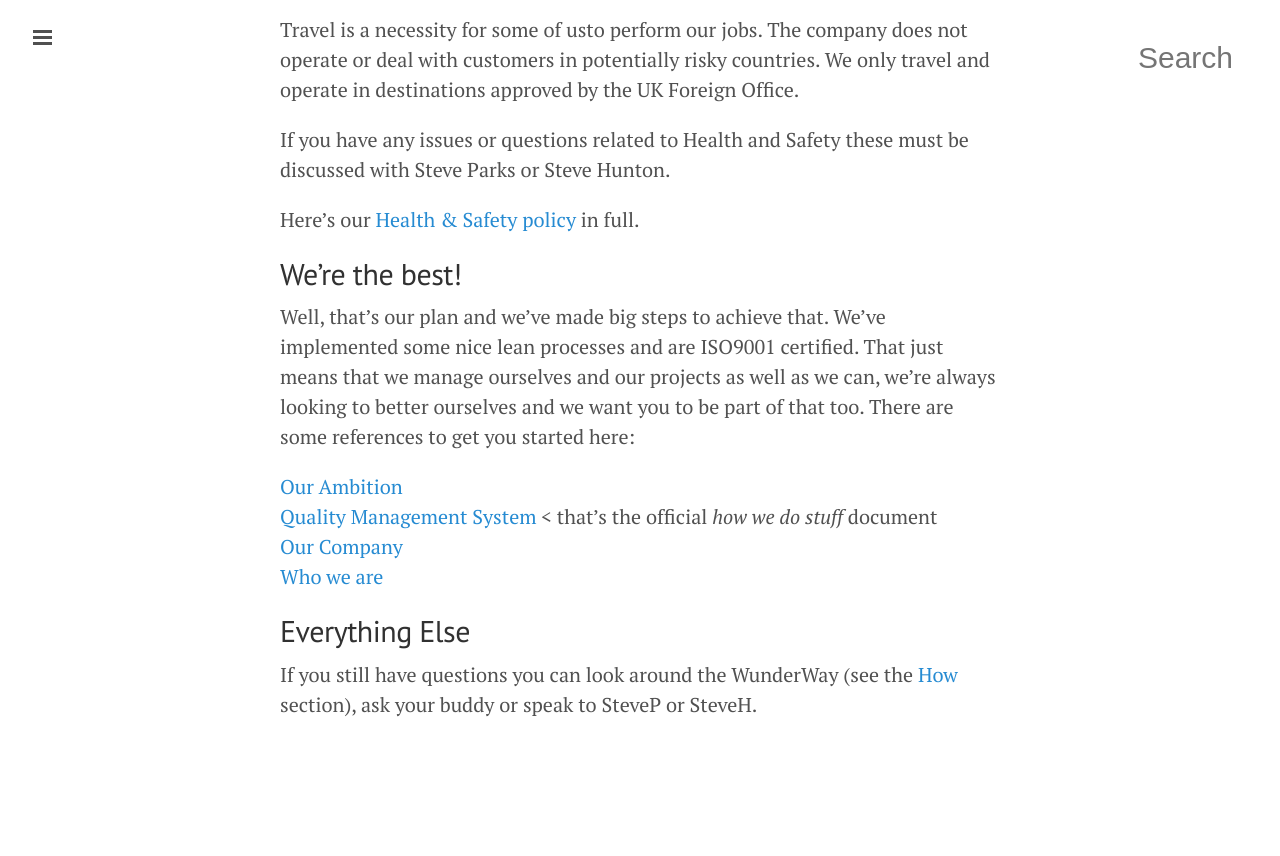
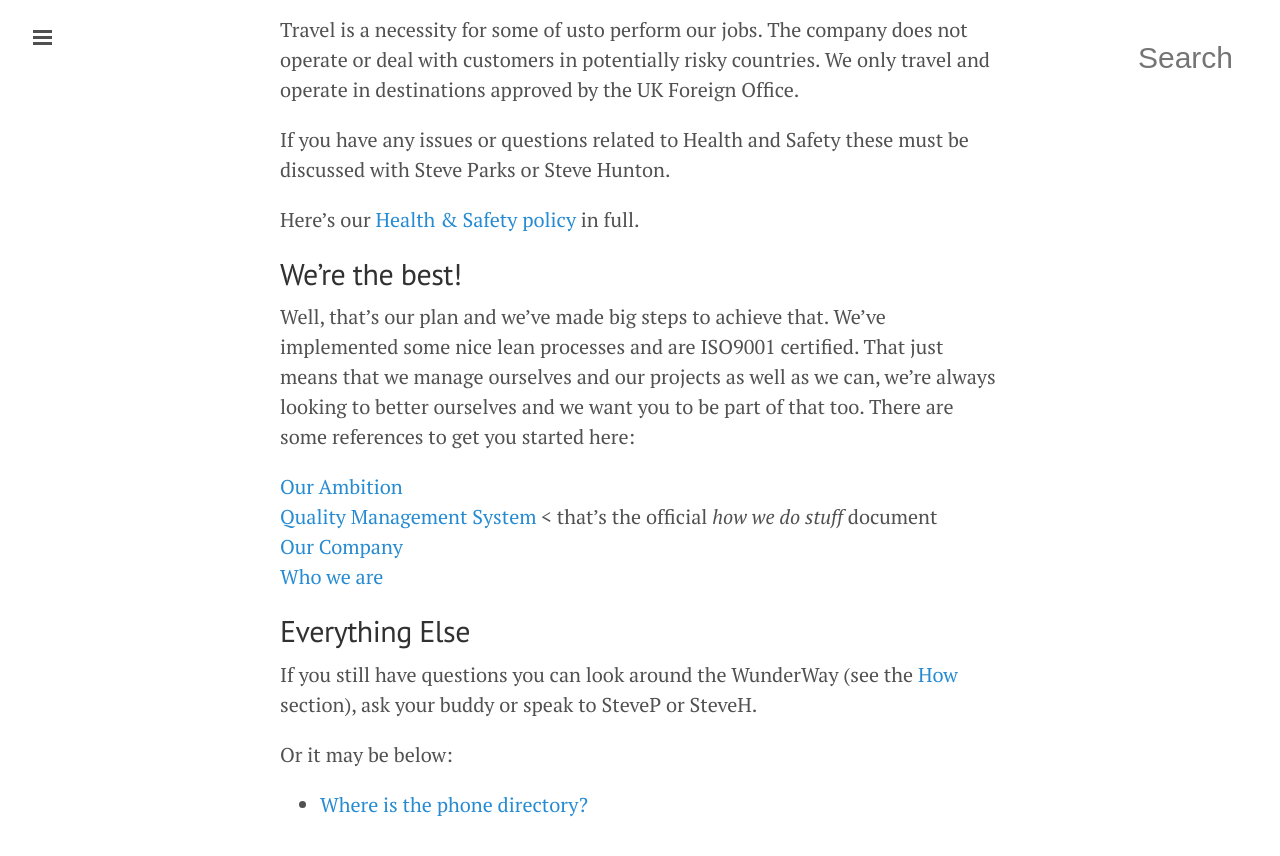
Before and after one commit to tormi/WunderWay, a Jekyll site: the page built from how/new-starter/index.md, in a window 1280 px wide and 900 px high, scrolled down 2495 px. Shown: the top 856 px of the window. Built offline with Jekyll 4.4.1, drawn with Linux system fonts in a browser that asks for light colours; Markdown is read by kramdown in place of the engine named in the settings; before the commit the page ends 3295 px from its top, so only the background shows below that.

Commit message:
US105 functionality to add newbie questions to WunderWay easily

```diff
--- a/how/new-starter/index.md
+++ b/how/new-starter/index.md
@@ -79,3 +79,19 @@ Well, that's our plan and we've made big steps to achieve that. We've implemente
 ##Everything Else
 
 If you still have questions you can look around the WunderWay (see the <a href="http://way.wunder.co.uk/how/">How</a> section), ask your buddy or speak to SteveP or SteveH.
+
+Or it may be below:
+
+{% comment %}
+  The code below dynamically generates a list of pages with
+  section = how in the front-matter.
+{% endcomment %}
+
+{% assign pages_list = site.pages %}
+{% for node in pages_list %}
+  {% if node.title != null %}
+    {% if node.section == "how" and node.subsection == "questions" %}
+- <a class="section-list" href="{{ node.url }}">{{ node.title }}</a>
+    {% endif %}
+  {% endif %}
+{% endfor %}
```
Also changed, not shown: how/new-starter/buddies/index.md (+2 -2 lines), how/new-starter/phonedirectory.md (added, +10 -0 lines).
